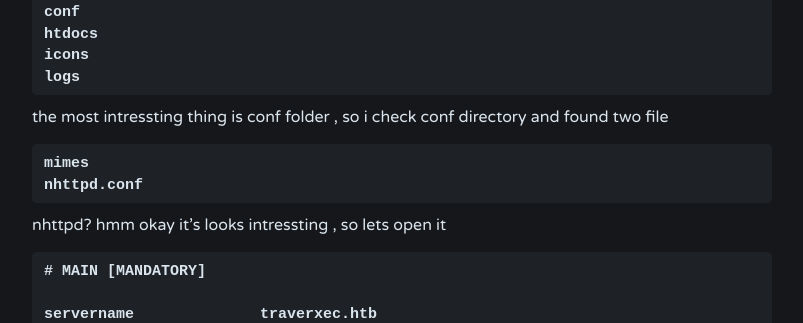
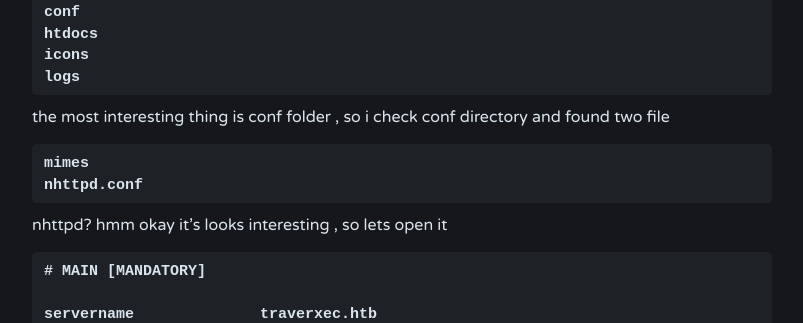
Before and after one commit to tripoloski1337/tripoloski1337.github.io, a Jekyll site: the page built from _posts/2020-04-12-hackthebox-Traverxec.markdown, in a window 1280 px wide and 900 px high, scrolled down 2757 px. Shown: the part 153-476 px from the top of the window, without its empty margins (238-1041 px from the left). Built offline with Jekyll 4.4.1, drawn with Linux system fonts in a browser that asks for light colours; comment, search, counter and statistics services are not loaded.

Commit message:
fix typo

```diff
--- a/_posts/2020-04-12-hackthebox-Traverxec.markdown
+++ b/_posts/2020-04-12-hackthebox-Traverxec.markdown
@@ -66,13 +66,13 @@ several directory
 	icons
 	logs
 
-the most intressting thing is conf folder , so i check conf directory and found two
+the most interesting thing is conf folder , so i check conf directory and found two
 file
 
 	mimes
 	nhttpd.conf
 
-nhttpd? hmm okay it's looks intressting , so lets open it
+nhttpd? hmm okay it's looks interesting , so lets open it
 
 	# MAIN [MANDATORY]
 
```
